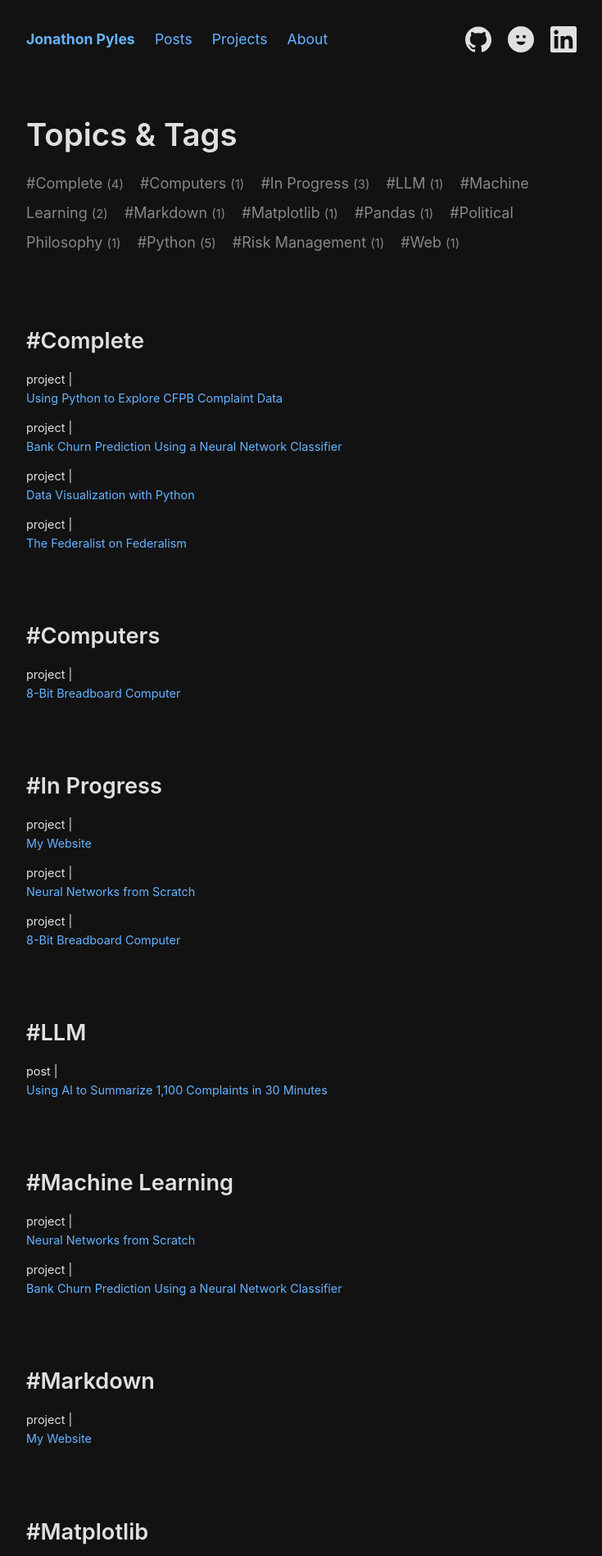
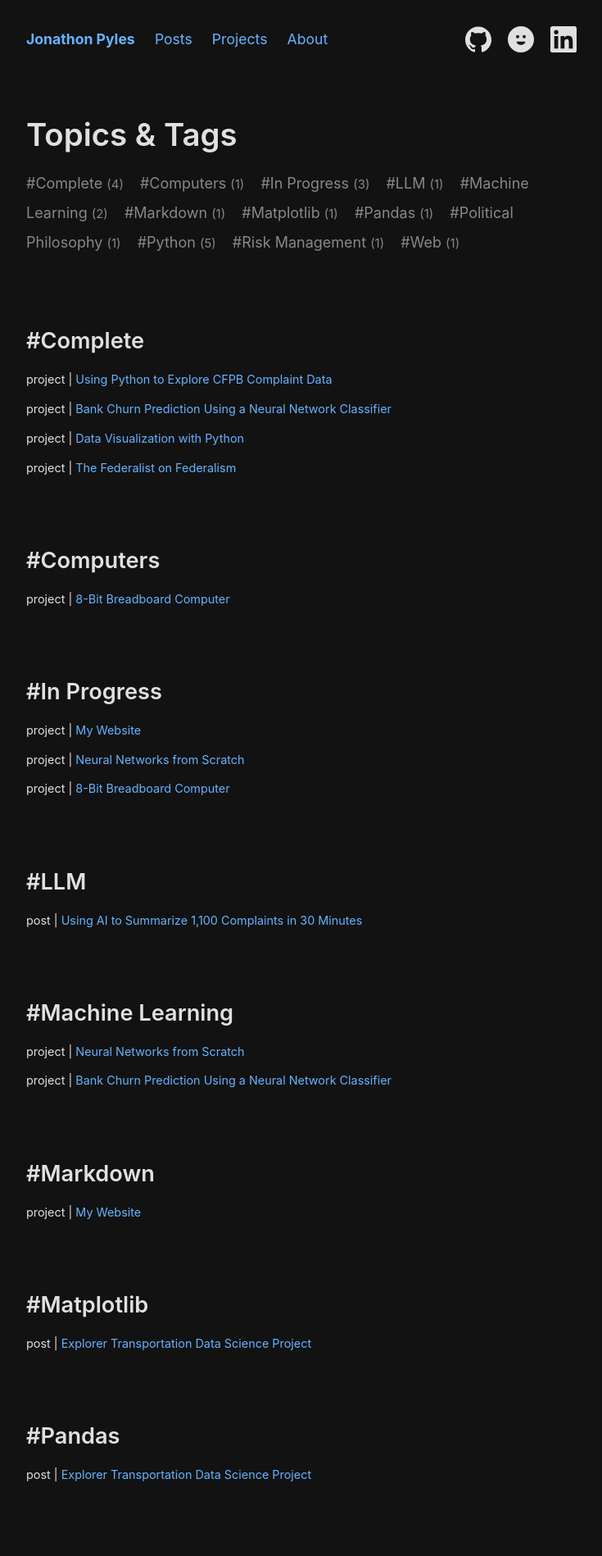
Before and after one commit to JNPyles/JNPyles.github.io, a Jekyll site: the page built from tags.html, in a window 1280 px wide. Shown: the top 1898 px of the page at 82% size, without its empty margins (272-1007 px from the left). Built offline with Jekyll 4.4.1, drawn with Linux system fonts in a browser that asks for light colours; nearby versions of some CDN libraries.

Commit message:
Website Updates

```diff
--- a/assets/css/style.css
+++ b/assets/css/style.css
@@ -37,9 +37,9 @@ h3 { font-size: 1.25rem; }
 a {
   color: var(--link);
   text-decoration: none;
-  text-decoration-thickness: 1px;
-  text-underline-offset: 3px;
-  transition: text-decoration-thickness 0.2s ease;
+  /* text-decoration-thickness: 0px;
+  text-underline-offset: 0px;
+  transition: text-decoration-thickness 0.2s ease; */
 }
 
 a:hover {
--- a/tags.html
+++ b/tags.html
@@ -24,10 +24,11 @@ permalink: /tags/
   <ul class="post-list">
     {% for post in tag[1] %}
       <li>
+       <span class="title-and-tags">
         {{ post.layout }} |
 
         <a href="{{ post.external_url | default: post.link | default: post.url }}">{{ post.title }}</a>
-
+        </span>
       </li>
     {% endfor %}
   </ul>
```
